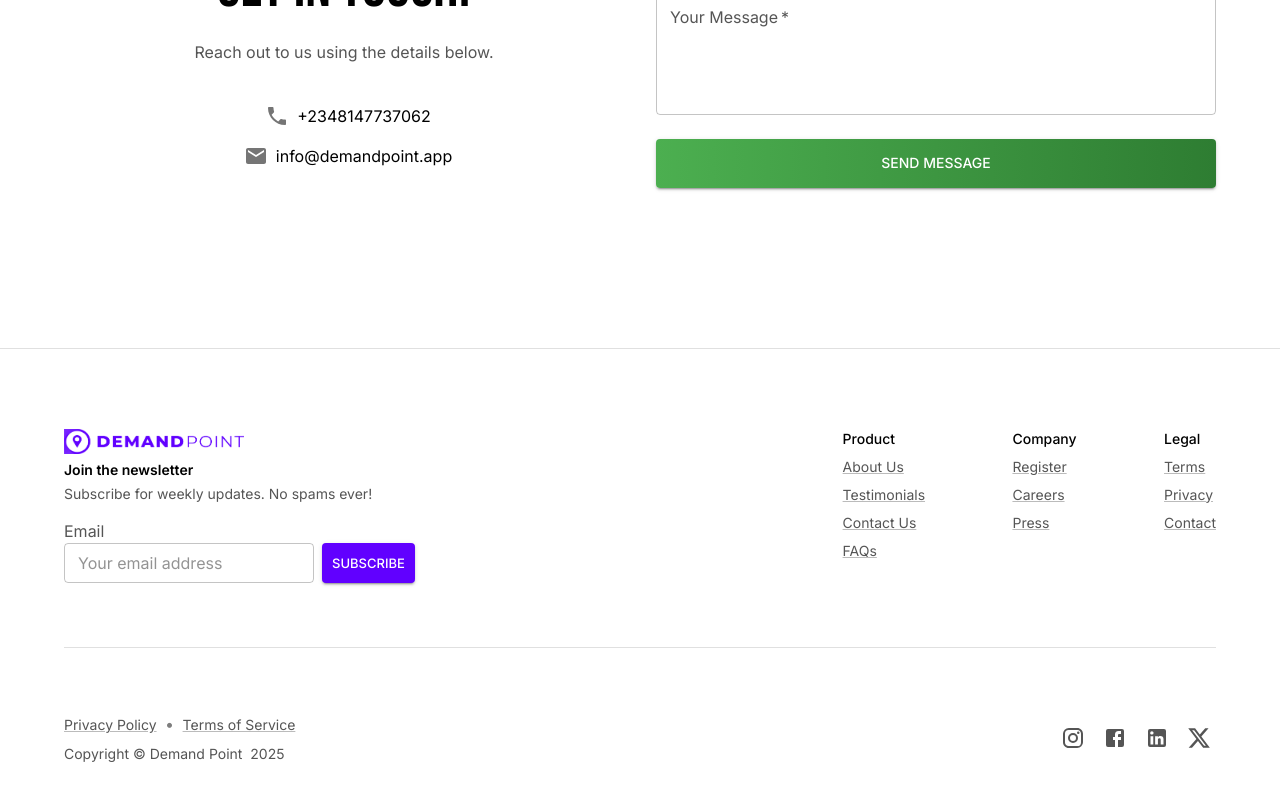
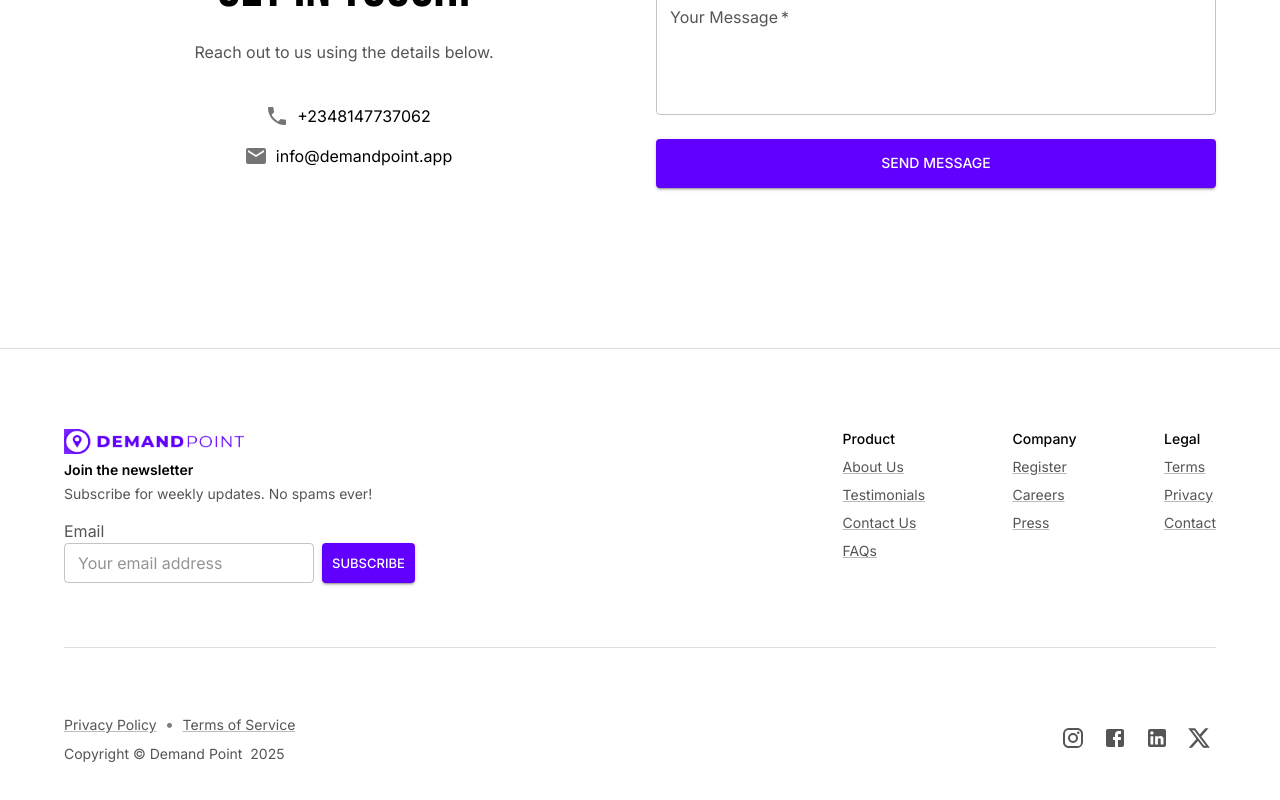
Before and after one commit to demandpoint-services/directoryapp-frontend, a Next.js app: page /contactus in a window 1280 px wide. Shown: the part 762-1562 px from the top of the page. Built offline with nearby package versions, Linux system fonts and the light colour scheme.

Commit message:
Updated the Submit btn

```diff
--- a/src/app/contactus/page.js
+++ b/src/app/contactus/page.js
@@ -124,13 +124,10 @@ export default function ContactUsPage() {
                 <Button
                   fullWidth
                   variant="contained"
+                  color="primary"
                   sx={{
                     mt: 2,
-                    py: 1.5,
-                    background: "linear-gradient(to right, #4CAF50, #2E7D32)",
-                    "&:hover": {
-                      background: "linear-gradient(to right, #388E3C, #1B5E20)",
-                    },
+                    py: 1.5
                   }}
                   type="submit">
                   Send Message
```
